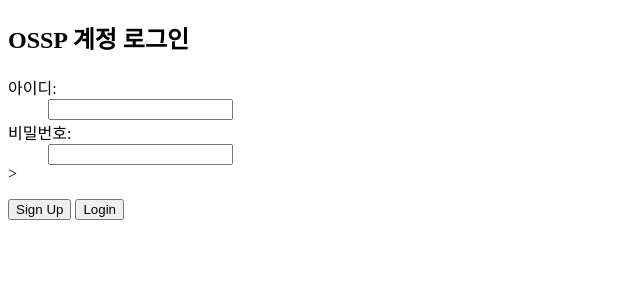
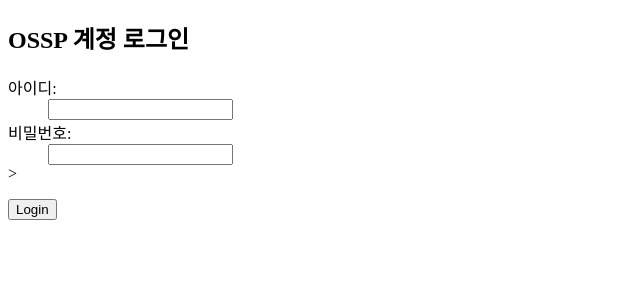
Before and after one commit to CSID-DGU/DGU-2021-OSSprac2-team5, a Flask app: page /login in a window 1280 px wide. Shown: the top 300 px of the page, without its empty margins (0-640 px from the left). Run offline with Flask 2, Linux system fonts and the light colour scheme.

Commit message:
Update login.html

```diff
--- a/app/templates/login.html
+++ b/app/templates/login.html
@@ -28,7 +28,7 @@
                <input type="password" name="password">
             </dd>>
          </d1>
-         <p><input type = "submit" value = "Sign Up" />   <input type="submit" value="Login"></p>
+         <p><input type="submit" value="Login"></p>
       </form>
    </body>
 </html>
```
